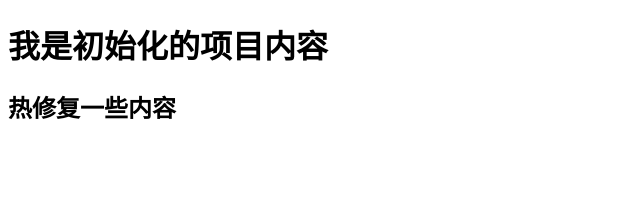
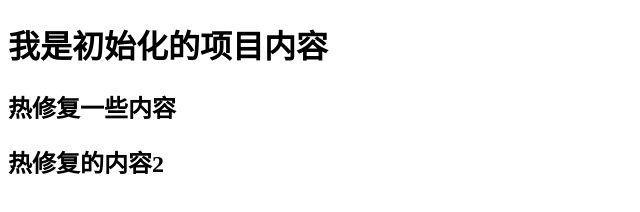
Before and after one commit to midorise/git-demo, a plain HTML site: page index.html in a window 1280 px wide. Shown: the whole page, without its empty margins (0-640 px from the left). Drawn offline with Linux system fonts and the light colour scheme.

Commit message:
热修复的内容2

```diff
--- a/index.html
+++ b/index.html
@@ -10,6 +10,7 @@
 <body>
     <h1>我是初始化的项目内容</h1>
     <h2>热修复一些内容</h2>
+    <h2>热修复的内容2</h2>
     <script src="./main.js"></script>
 </body>
 
```
